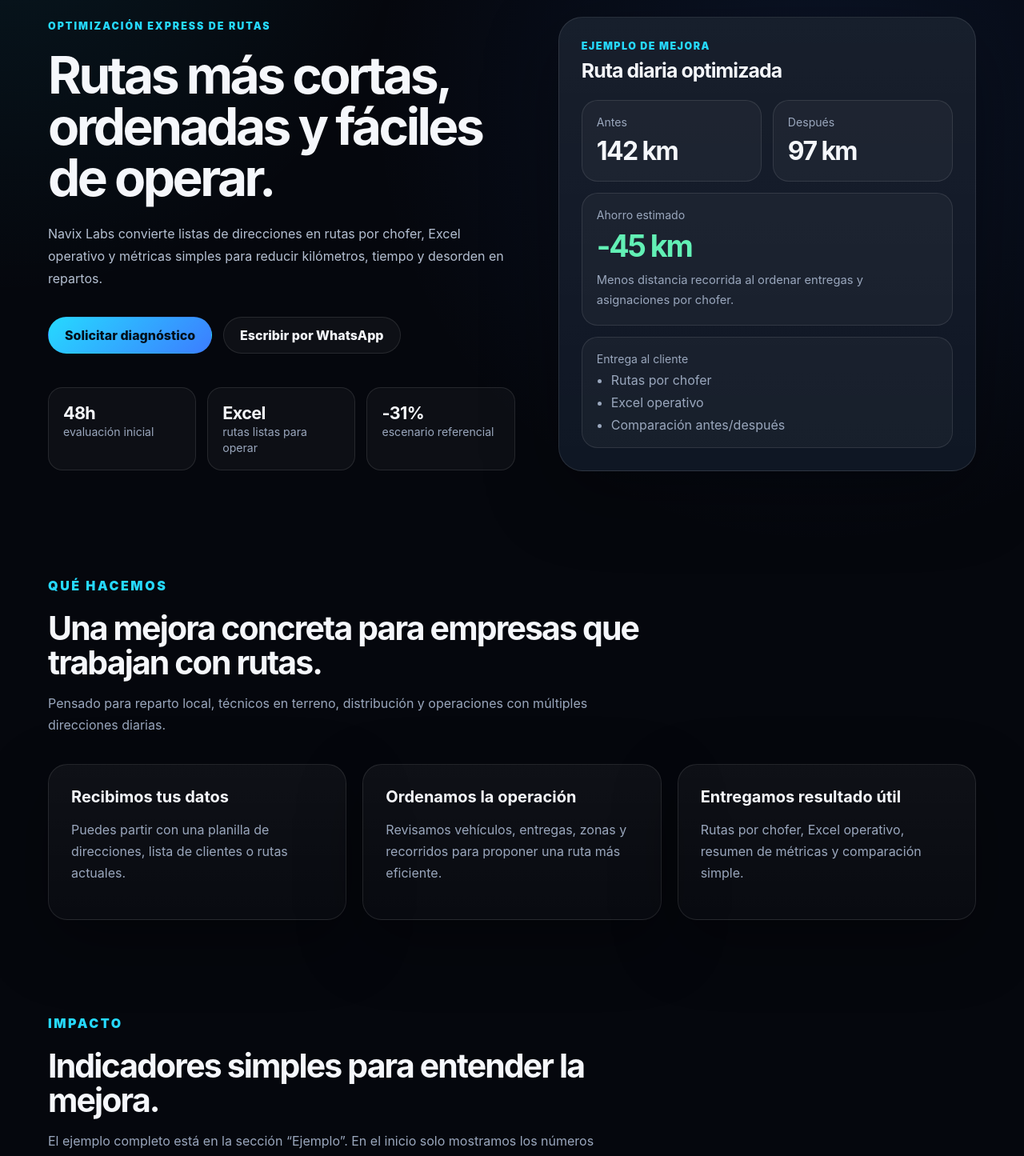
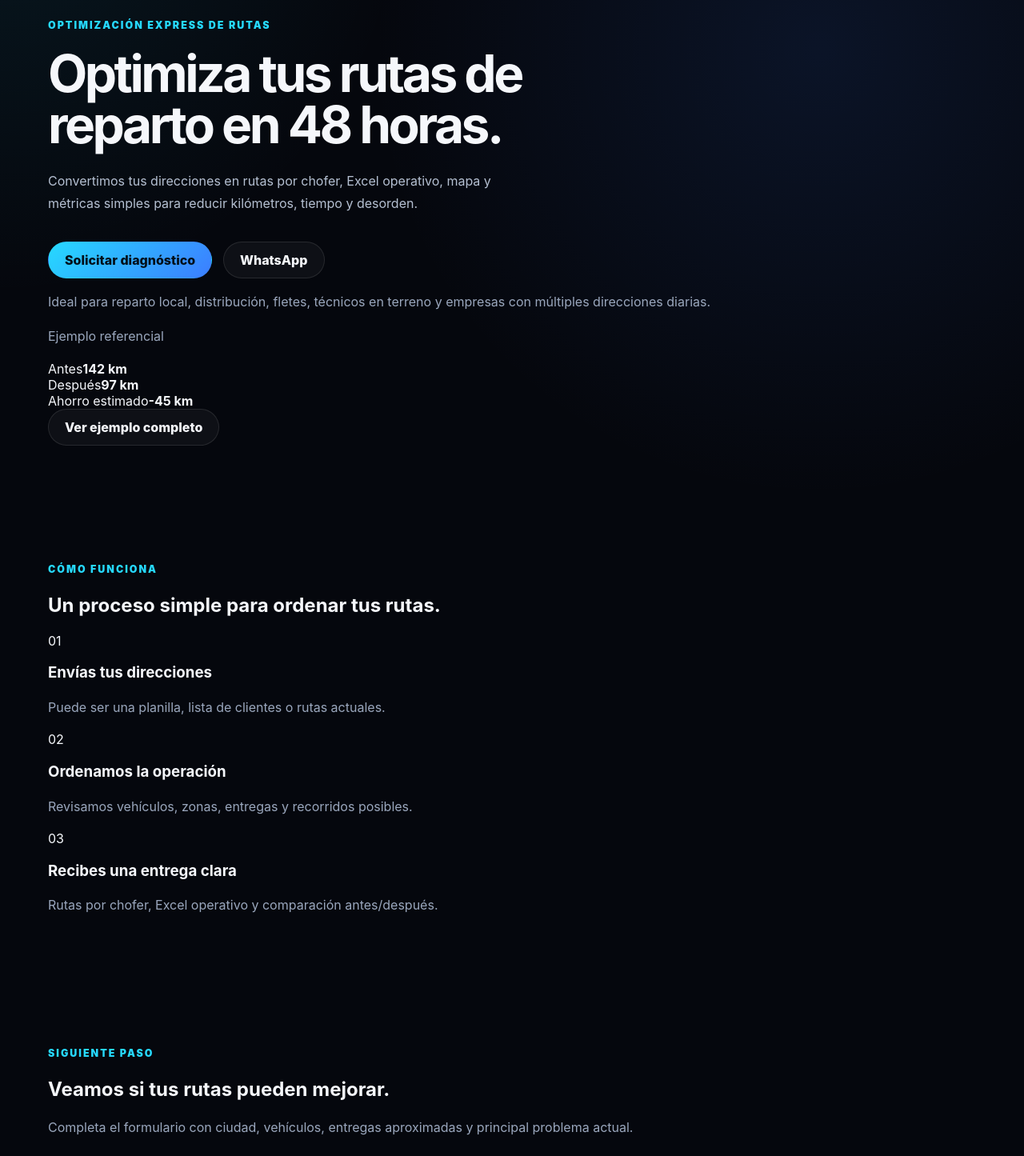
Before and after one commit to ktrnllopisa-pixel/navix-labs-next, a Next.js app: page / in a window 1280 px wide. Shown: the part 140-1585 px from the top of the page at 80% size. Built offline with nearby package versions, Linux system fonts and the light colour scheme.

Commit message:
Update page.jsx

```diff
--- a/app/page.jsx
+++ b/app/page.jsx
@@ -1,6 +1,4 @@
 import Button from "@/components/Button";
-import MetricCard from "@/components/MetricCard";
-import { metrics } from "@/data/metrics";
 
 const whatsappMessage = encodeURIComponent(
   `Hola Navix Labs, quiero optimizar rutas para mi empresa.
@@ -20,53 +18,38 @@ const whatsappUrl = `https://wa.me/56973860127?text=${whatsappMessage}`;
 export default function Home() {
   return (
     <main>
-      <section className="hero">
-        <div className="container heroGrid">
-          <div>
+      <section className="hero homeHero">
+        <div className="container homeHeroGrid">
+          <div className="homeHeroContent">
             <p className="eyebrow">Optimización express de rutas</p>
 
-            <h1 className="displayTitle">
-              Rutas más cortas, ordenadas y fáciles de operar.
+            <h1 className="displayTitle homeTitle">
+              Optimiza tus rutas de reparto en 48 horas.
             </h1>
 
-            <p className="lead">
-              Navix Labs convierte listas de direcciones en rutas por chofer,
-              Excel operativo y métricas simples para reducir kilómetros,
-              tiempo y desorden en repartos.
+            <p className="lead homeLead">
+              Convertimos tus direcciones en rutas por chofer, Excel operativo,
+              mapa y métricas simples para reducir kilómetros, tiempo y
+              desorden.
             </p>
 
             <div className="heroActions">
               <Button href="/contacto">Solicitar diagnóstico</Button>
               <Button href={whatsappUrl} variant="secondary" external>
-                Escribir por WhatsApp
+                WhatsApp
               </Button>
             </div>
 
-            <div className="heroStats">
-              <div className="statPill">
-                <strong>48h</strong>
-                <span>evaluación inicial</span>
-              </div>
-
-              <div className="statPill">
-                <strong>Excel</strong>
-                <span>rutas listas para operar</span>
-              </div>
-
-              <div className="statPill">
-                <strong>-31%</strong>
-                <span>escenario referencial</span>
-              </div>
-            </div>
+            <p className="homeSmallNote">
+              Ideal para reparto local, distribución, fletes, técnicos en
+              terreno y empresas con múltiples direcciones diarias.
+            </p>
           </div>
 
-          <aside className="heroProofCard">
-            <div className="proofHeader">
-              <span>Ejemplo de mejora</span>
-              <strong>Ruta diaria optimizada</strong>
-            </div>
+          <aside className="minimalProofCard">
+            <p className="minimalProofEyebrow">Ejemplo referencial</p>
 
-            <div className="proofComparison">
+            <div className="minimalProofRows">
               <div>
                 <span>Antes</span>
                 <strong>142 km</strong>
@@ -76,106 +59,69 @@ export default function Home() {
                 <span>Después</span>
                 <strong>97 km</strong>
               </div>
+
+              <div className="highlightRow">
+                <span>Ahorro estimado</span>
+                <strong>-45 km</strong>
+              </div>
             </div>
 
-            <div className="proofSavings">
-              <span>Ahorro estimado</span>
-              <strong>-45 km</strong>
-              <p>
-                Menos distancia recorrida al ordenar entregas y asignaciones por
-                chofer.
-              </p>
-            </div>
-
-            <div className="proofDeliverables">
-              <span>Entrega al cliente</span>
-              <ul>
-                <li>Rutas por chofer</li>
-                <li>Excel operativo</li>
-                <li>Comparación antes/después</li>
-              </ul>
-            </div>
+            <Button href="/demo" variant="secondary">
+              Ver ejemplo completo
+            </Button>
           </aside>
         </div>
       </section>
 
-      <section className="section sectionCompact">
+      <section className="section homeSection">
         <div className="container">
-          <div className="sectionHeader">
-            <p className="eyebrow">Qué hacemos</p>
-            <h2>Una mejora concreta para empresas que trabajan con rutas.</h2>
-            <p>
-              Pensado para reparto local, técnicos en terreno, distribución y
-              operaciones con múltiples direcciones diarias.
-            </p>
+          <div className="homeIntro">
+            <p className="eyebrow">Cómo funciona</p>
+            <h2>Un proceso simple para ordenar tus rutas.</h2>
           </div>
 
-          <div className="grid gridThree">
-            <article className="card">
-              <h3>Recibimos tus datos</h3>
+          <div className="miniProcess">
+            <article>
+              <span>01</span>
+              <h3>Envías tus direcciones</h3>
               <p>
-                Puedes partir con una planilla de direcciones, lista de clientes
-                o rutas actuales.
+                Puede ser una planilla, lista de clientes o rutas actuales.
               </p>
             </article>
 
-            <article className="card">
+            <article>
+              <span>02</span>
               <h3>Ordenamos la operación</h3>
               <p>
-                Revisamos vehículos, entregas, zonas y recorridos para proponer
-                una ruta más eficiente.
+                Revisamos vehículos, zonas, entregas y recorridos posibles.
               </p>
             </article>
 
-            <article className="card">
-              <h3>Entregamos resultado útil</h3>
+            <article>
+              <span>03</span>
+              <h3>Recibes una entrega clara</h3>
               <p>
-                Rutas por chofer, Excel operativo, resumen de métricas y
-                comparación simple.
+                Rutas por chofer, Excel operativo y comparación antes/después.
               </p>
             </article>
           </div>
         </div>
       </section>
 
-      <section className="section sectionCompact">
+      <section className="section homeSection">
         <div className="container">
-          <div className="sectionHeader">
-            <p className="eyebrow">Impacto</p>
-            <h2>Indicadores simples para entender la mejora.</h2>
+          <div className="simpleCta">
+            <p className="eyebrow">Siguiente paso</p>
+            <h2>Veamos si tus rutas pueden mejorar.</h2>
             <p>
-              El ejemplo completo está en la sección “Ejemplo”. En el inicio
-              solo mostramos los números principales.
-            </p>
-          </div>
-
-          <div className="grid gridFour">
-            {metrics.map((metric) => (
-              <MetricCard
-                key={metric.label}
-                value={metric.value}
-                label={metric.label}
-                detail={metric.detail}
-              />
-            ))}
-          </div>
-        </div>
-      </section>
-
-      <section className="section sectionCompact">
-        <div className="container">
-          <div className="card ctaCard">
-            <p className="eyebrow">Siguiente paso</p>
-            <h2>Envíanos tus datos y evaluamos si tus rutas pueden mejorar.</h2>
-            <p>
-              Para comenzar necesitamos ciudad, cantidad de vehículos, entregas
+              Completa el formulario con ciudad, vehículos, entregas
               aproximadas y principal problema actual.
             </p>
 
             <div className="heroActions">
               <Button href="/contacto">Completar formulario</Button>
-              <Button href="/demo" variant="secondary">
-                Ver ejemplo completo
+              <Button href={whatsappUrl} variant="secondary" external>
+                Escribir por WhatsApp
               </Button>
             </div>
           </div>
```
